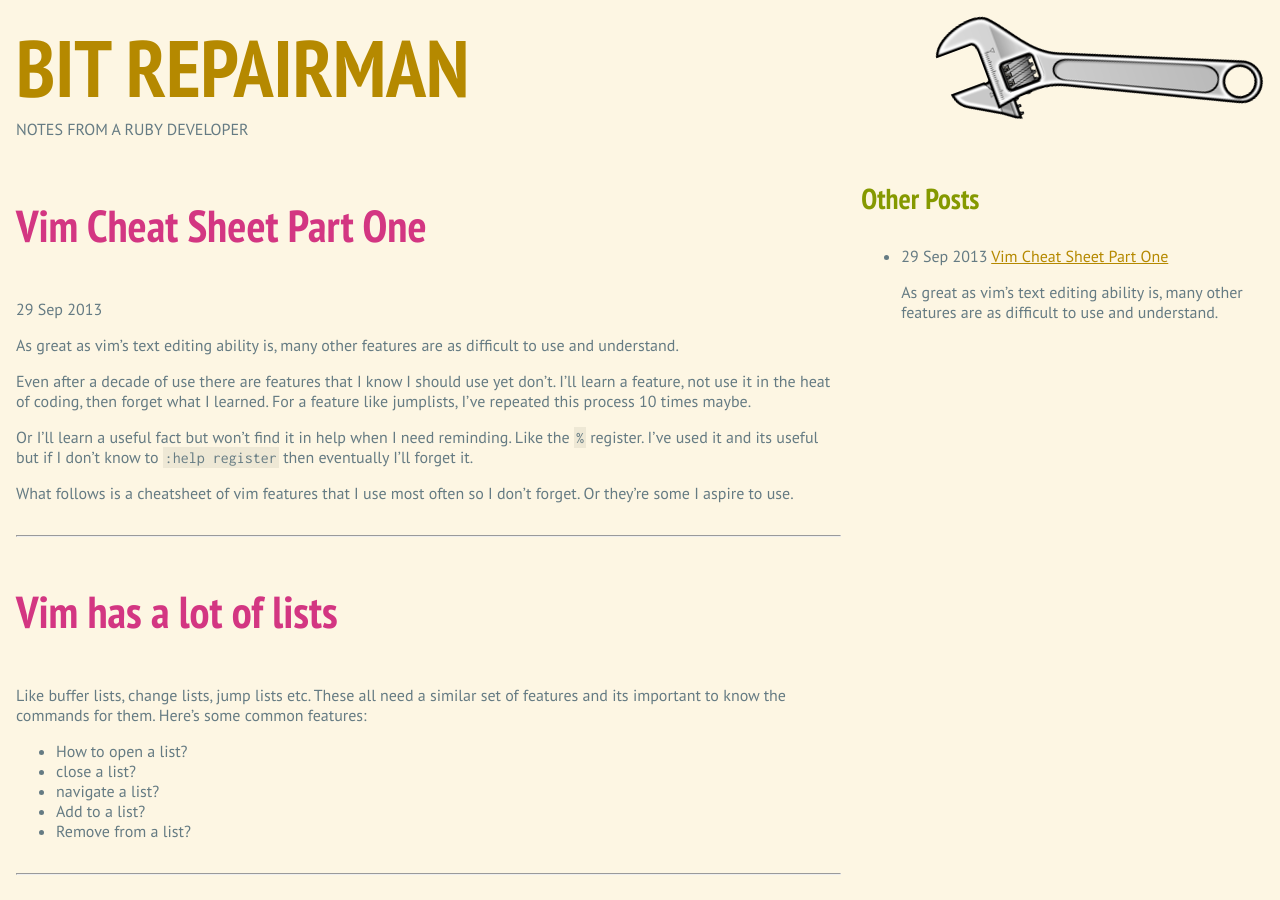
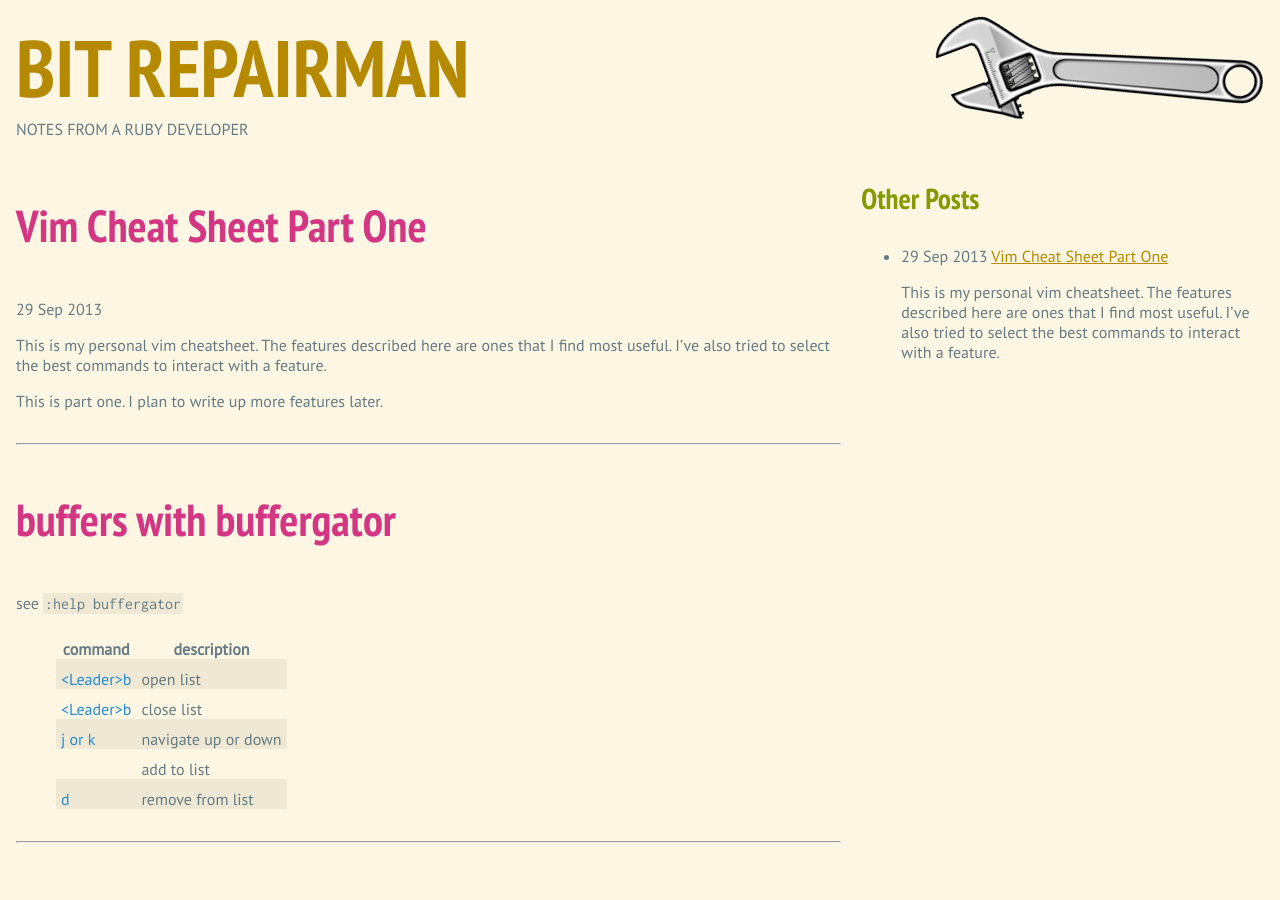
Before and after one commit to ajh/ajh.github.io, a Jekyll site: the page built from _posts/2013-09-29-vim_cheat_sheet_part_one.md, in a window 1280 px wide and 900 px high. Built offline with Jekyll 4.4.1, drawn with Linux system fonts in a browser that asks for light colours; Markdown is read by kramdown in place of the engine named in the settings.

Commit message:
Remove wall of text
when all I'll want to see is the cheat sheet.

```diff
--- a/_posts/2013-09-29-vim_cheat_sheet_part_one.md
+++ b/_posts/2013-09-29-vim_cheat_sheet_part_one.md
@@ -4,33 +4,11 @@
 categories: vim
 ---
 
-As great as vim's text editing ability is, many other features are as
-difficult to use and understand.
+This is my personal vim cheatsheet. The features described here are ones
+that I find most useful. I've also tried to select the best commands to
+interact with a feature.
 
-Even after a decade of use there are features that I know I should use
-yet don't. I'll learn a feature, not use it in the heat of coding, then
-forget what I learned. For a feature like jumplists, I've repeated this
-process 10 times maybe.
-
-Or I'll learn a useful fact but won't find it in help when I need
-reminding. Like the `%` register. I've used it and its useful but if I
-don't know to `:help register` then eventually I'll forget it.
-
-What follows is a cheatsheet of vim features that I use most often so I
-don't forget. Or they're some I aspire to use.
-
-------------------------
-# Vim has a lot of lists
-
-Like buffer lists, change lists, jump lists etc. These all need a
-similar set of features and its important to know the commands for them.
-Here's some common features:
-
-- How to open a list?
-- close a list?
-- navigate a list?
-- Add to a list?
-- Remove from a list?
+This is part one. I plan to write up more features later.
 
 --------------------------
 # buffers with buffergator
```
Also changed, not shown: other parts of _posts/2013-09-29-vim_cheat_sheet_part_one.md (+2 -0 lines).
